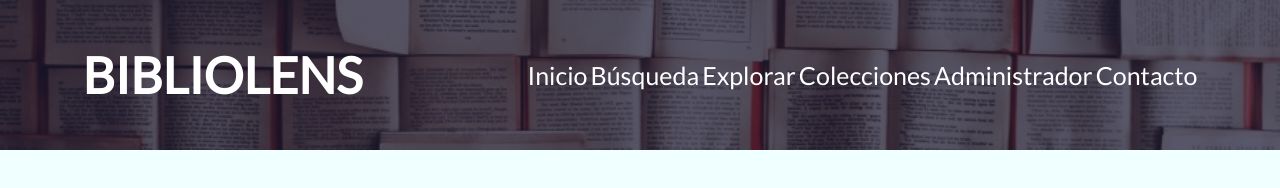
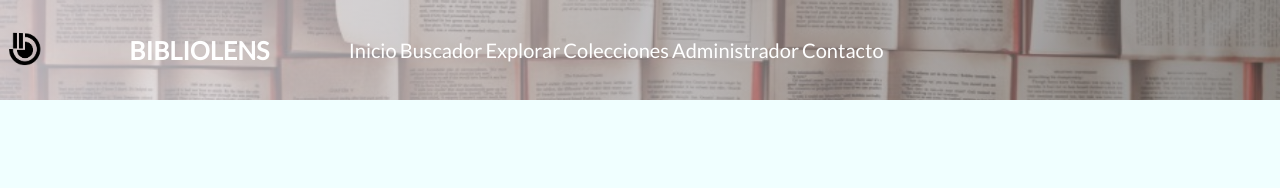
Before and after one commit to andresdevr/bibliolens, an Electron app: page views/index.html in a window 1280 px wide. Drawn offline with Linux system fonts and the light colour scheme.

Commit message:
HEADER N1

```diff
--- a/views/Styles/index.css
+++ b/views/Styles/index.css
@@ -1,60 +1,85 @@
 * {
 	padding: 0;
 	margin: 0;
+	box-sizing: border-box;
 }
 
-/* Atributos Globales */
+body {
+	font-family: 'Lato', sans-serif;
+	background-color: azure;
+}
 
-body {
-    font-family: 'Lato', sans-serif;
-    background-color: azure;
+.principal {
+	display: flex;
+	flex-flow: column nowrap;
 }
 
 /* C A B E C E R A */
 
 header {
-	width: 100%;
-	height: 150px;
 	background: linear-gradient(
 			to right,
-			hsla(236, 71%, 9%, 0.644),
-			hsla(236, 71%, 9%, 0.644)
+			hsla(233, 100%, 98%, 0.685),
+			hsla(0, 0%, 29%, 0.568)
 		),
 		url(../Resources/Images/FONDE1.jpg);
-	background-size: cover;
-    background-attachment: fixed;
+	display: flex;
+    flex-flow: column nowrap;
+    background-size: cover;
+}
+
+.menu{
     display: flex;
-    justify-content: space-around;
+    flex-flow: row nowrap;
+    height: 100px;
     align-items: center;
-    align-content: space-between;
+}
+
+.logo-img{
+    flex: 1 1 auto;;
+}
+
+.logo-img img{
+    width: 50px;
 }
 
 .logo{
-    width: auto;
-    height: auto;
+    flex: 1 1 auto;
+}
+
+.logo img{
+    width: 50px;
 }
 
 .logo h1{
+    font-size: 25px;
     color: white;
-    font-size: 50px;
 }
 
-.menu{
-    width: auto;
-    height: auto;
+.nav{
+    flex: 5 1 auto;
 }
 
-.menu nav a{
+.nav a{
+    font-size:20px;
+    color: white;
     text-decoration: none;
-    color: white;
-    font-size: 25px;
 }
 
-.menu nav a:hover{
-    background-color: rgba(8, 8, 122, 0.815);
+nav a:hover{
+    background-color: aqua;
     border-radius: 0.2em;
     -webkit-border-radius: 0.2em;
     -moz-border-radius: 0.2em;
     -ms-border-radius: 0.2em;
     -o-border-radius: 0.2em;
 }
+
+
+section {
+	background-color: #000;
+}
+
+footer {
+	background-color: #000;
+}
--- a/views/index.html
+++ b/views/index.html
@@ -5,6 +5,7 @@
     <meta name="viewport" content="width=device-width, initial-scale=1.0">
     <meta http-equiv="X-UA-Compatible" content="ie=edge">
     <link href="https://fonts.googleapis.com/css?family=Lato&display=swap" rel="stylesheet">
+    <link rel="stylesheet" href="https://cdn.linearicons.com/free/1.0.0/icon-font.min.css">
     <link rel="stylesheet" href="../views/Styles/index.css">
 
     <title>BIBLIOLENS</title>
@@ -13,21 +14,49 @@
 
 <body>
 
+   <div class="principal">
+
     <header>
+        <div class="menu">
+            <div class="logo-img">
+                <img src="./Resources/Images/LOGO.png">
+            </div c>
             <div class="logo">
                 <h1>BIBLIOLENS</h1>
             </div>
-        <div class="menu">
+            <div class="nav">
                 <nav>
-                <a href=".index.html">Inicio</a>
-                <a href=".Search.html">Búsqueda</a>
+                    <a href="index.html">Inicio</a>
+                    <a href="Search.html">Buscador</a>
                     <a href="Explore.html">Explorar</a>
-                <a href="Collecction.html">Colecciones</a>
-                <a href="addBook.html">Administrador</a>
+                    <a href="Collections.html">Colecciones</a>
+                    <a href="Admi.html">Administrador</a>
                     <a href="Contact.html">Contacto</a>
                 </nav>
             </div>
+        </div>
+        <div class="intro">
+
+        </div>
     </header>
+
+    <section>
+        <div class="articles">
+            <article></article>
+            <article></article>
+        </div>
+        <aside class="asides">
+            <div class="explore"></div>
+            <div class="others"></div>
+        </aside>
+
+    </section>
+
+    <footer>
+
+    </footer>
+
+   </div>
 
 </body>
 </html>
```
Also changed, not shown: bibliografia.txt (+18 -0 lines), views/Admi.html (added), views/Collections.html (added), views/Contact.html (added), views/Explore.html (added), views/Resources/Images/LOGO.png (added), views/Search.html (added). Lines whose indentation alone changed are shown as unchanged.
